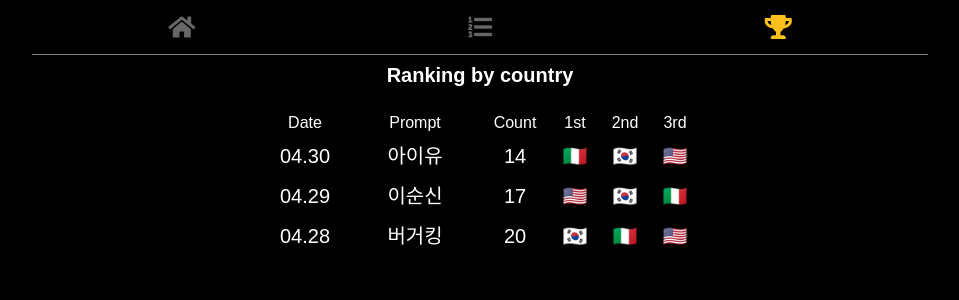
After one commit to zunopark/Three-Word-Challange, a Django app: page /rank in a window 1280 px wide. The commit adds this page. Shown: the top 300 px of the page, without its empty margins (160-1119 px from the left). Run offline with Django 3.2, Linux system fonts and the light colour scheme; some web fonts are replaced.

Commit message:
프론트 마무리

```diff
--- /dev/null
+++ b/main/templates/rank.html
@@ -0,0 +1,72 @@
+{% load static %}
+
+<!DOCTYPE html>
+<html lang="en">
+  <head>
+    <meta charset="UTF-8" />
+    <meta name="viewport" content="width=device-width, initial-scale=1.0" />
+    <link rel="stylesheet" href="{% static 'style.css' %}" />
+
+    <link
+      rel="stylesheet"
+      href="https://use.fontawesome.com/releases/v5.7.2/css/all.css"
+      integrity="sha384-fnmOCqbTlWIlj8LyTjo7mOUStjsKC4pOpQbqyi7RrhN7udi9RwhKkMHpvLbHG9Sr"
+      crossorigin="anonymous"
+    />
+    <title>Previous</title>
+  </head>
+  <body>
+    <nav class="nav">
+      <ul class="nav__list__black">
+        <li class="nav__column">
+          <a href="{% url 'home' %}" class="nav__list-link">
+            <i class="fas fa-home"></i>
+          </a>
+        </li>
+        <li class="nav__column">
+          <a href="{% url 'list' %}" class="nav__list-link">
+            <i class="fas fa-list-ol"></i>
+          </a>
+        </li>
+        <li class="nav__column">
+          <a href="{% url 'rank' %}" class="nav__list-link">
+            <i class="fas fa-trophy nav__selected"></i>
+          </a>
+        </li>
+      </ul>
+    </nav>
+    <div class="pre__title">
+      Ranking by country
+    </div>
+    <ul class="menu__grid">
+      <li class="date__li">Date</li>
+      <li class="prompt__li">Prompt</li>
+      <li class="count__li">Count</li>
+      <li class="first__li">1st</li>
+      <li class="second__li">2nd</li>
+      <li class="third__li">3rd</li>
+    </ul>
+    <ul class="content__grid">
+      <li class="date__li">04.30</li>
+      <li class="prompt__li">아이유</li>
+      <li class="count__li">14</li>
+      <li class="first__li">🇮🇹</li>
+      <li class="second__li">🇰🇷</li>
+      <li class="third__li">🇺🇲</li>
+      <li class="date__li">04.29</li>
+      <li class="prompt__li">이순신</li>
+      <li class="count__li">17</li>
+      <li class="first__li">🇺🇲</li>
+      <li class="second__li">🇰🇷</li>
+      <li class="third__li">🇮🇹</li>
+      <li class="date__li">04.28</li>
+      <li class="prompt__li">버거킹</li>
+      <li class="count__li">20</li>
+      <li class="first__li">🇰🇷</li>
+      <li class="second__li">🇮🇹</li>
+      <li class="third__li">🇺🇲</li>
+    </ul>
+
+    <!-- <script src="list.js"></script> -->
+  </body>
+</html>
--- a/main/views.py
+++ b/main/views.py
@@ -9,6 +9,14 @@
 
 current_keyword = ""
 current_pk = 0
+
+
+## 용섭 작업 위해서
+def rank(request):
+    return render(request, 'rank.html')
+
+def list(request):
+    return render(request, 'list.html')
 
 # 아직 미완성
 banned_word = ['섹스', 'fuck']
--- /dev/null
+++ b/static/list.css
@@ -0,0 +1,35 @@
+/* list.html css */
+
+.pre__title {
+  font-size: 20px;
+  margin-top: 10px;
+  color: white;
+  font-weight: 700;
+}
+
+.menu__grid {
+  margin-top: 30px;
+  color: white;
+  text-align: center;
+  display: grid;
+  gap: 10px;
+  grid-template-columns: 80px 120px 60px 40px 40px 40px;
+  justify-content: center;
+  align-items: center;
+}
+
+.content__grid {
+  color: white;
+  padding-top: 10px;
+  display: grid;
+  gap: 10px;
+  grid-template-columns: 80px 120px 60px 40px 40px 40px;
+  grid-auto-rows: 30px;
+}
+
+.content__grid li {
+  font-size: 20px;
+  display: flex;
+  justify-content: center;
+  align-items: center;
+}
--- /dev/null
+++ b/static/nav.css
@@ -0,0 +1,50 @@
+/* navigation css */
+
+.nav {
+  display: flex;
+  justify-content: center;
+}
+
+.nav {
+  top: 0px;
+  width: 100%;
+  animation: navAnim 0.3s linear forwards;
+}
+
+.nav .nav__list {
+  display: flex;
+  justify-content: space-around;
+  padding: 15px 0;
+  background: linear-gradient(to right, #232526, #414345);
+  border-bottom: 0.3px solid gray;
+}
+
+.nav .nav__list__black {
+  display: flex;
+  justify-content: space-around;
+  padding: 15px 0;
+  background-color: black;
+  border-bottom: 0.3px solid gray;
+}
+
+.nav__column i {
+  font-size: 24px;
+  color: #666666;
+}
+
+.nav__column .nav__selected {
+  color: #fcbf1e;
+}
+
+@keyframes navAnim {
+  0% {
+    transform: translateY(-2px);
+  }
+  50% {
+    transform: translateY(5px);
+  }
+
+  100% {
+    transform: none;
+  }
+}
--- /dev/null
+++ b/static/rank.css
@@ -0,0 +1,35 @@
+/* list.html css */
+
+.pre__title {
+  font-size: 20px;
+  margin-top: 10px;
+  color: white;
+  font-weight: 700;
+}
+
+.menu__grid {
+  margin-top: 30px;
+  color: white;
+  text-align: center;
+  display: grid;
+  gap: 10px;
+  grid-template-columns: 80px 120px 60px 40px 40px 40px;
+  justify-content: center;
+  align-items: center;
+}
+
+.content__grid {
+  color: white;
+  padding-top: 10px;
+  display: grid;
+  gap: 10px;
+  grid-template-columns: 80px 120px 60px 40px 40px 40px;
+  grid-auto-rows: 30px;
+}
+
+.content__grid li {
+  font-size: 20px;
+  display: flex;
+  justify-content: center;
+  align-items: center;
+}
--- a/static/style.css
+++ b/static/style.css
@@ -1,4 +1,9 @@
 @import "reset.css";
+@import "rank.css";
+@import "nav.css";
+@import "list.css";
+@import "write.css";
+
 @import url("https://fonts.googleapis.com/css2?family=Sunflower:wght@300;500;700&display=swap");
 
 * {
@@ -21,28 +26,36 @@
 
 @media screen and (min-width: 801px) {
   .upper__content,
-  .content {
+  .content,
+  .nav__list,
+  .nav__list__black {
     width: 70%;
   }
 }
 
 @media screen and (min-width: 701px) and (max-width: 800px) {
   .upper__content,
-  .content {
+  .content,
+  .nav__list,
+  .nav__list__black {
     width: 80%;
   }
 }
 
 @media screen and (min-width: 601px) and (max-width: 700px) {
   .upper__content,
-  .content {
+  .content,
+  .nav__list,
+  .nav__list__black {
     width: 90%;
   }
 }
 
 @media screen and (max-width: 600px) {
   .upper__content,
-  .content {
+  .content,
+  .nav__list,
+  .nav__list__black {
     width: 95%;
   }
 }
--- a/threeword/urls.py
+++ b/threeword/urls.py
@@ -13,4 +13,8 @@
     path('readbydate', views.read_posts_by_date, name="readbydate"),
     path('heart/<int:pk>', views.raise_heart, name="heart"),
 
+
+    path('rank', views.rank, name="rank"),
+    path('list', views.list, name="list")
+
 ]
```
Also changed, not shown: other parts of static/style.css (+3 -82 lines), main/templates/index.html (+27 -10 lines), main/templates/list.html (added, +70 -0 lines), main/templates/write.html (+37 -15 lines), static/threesam.js (+9 -12 lines), static/write.css (added, +107 -0 lines), db.sqlite3, 2 other files.
